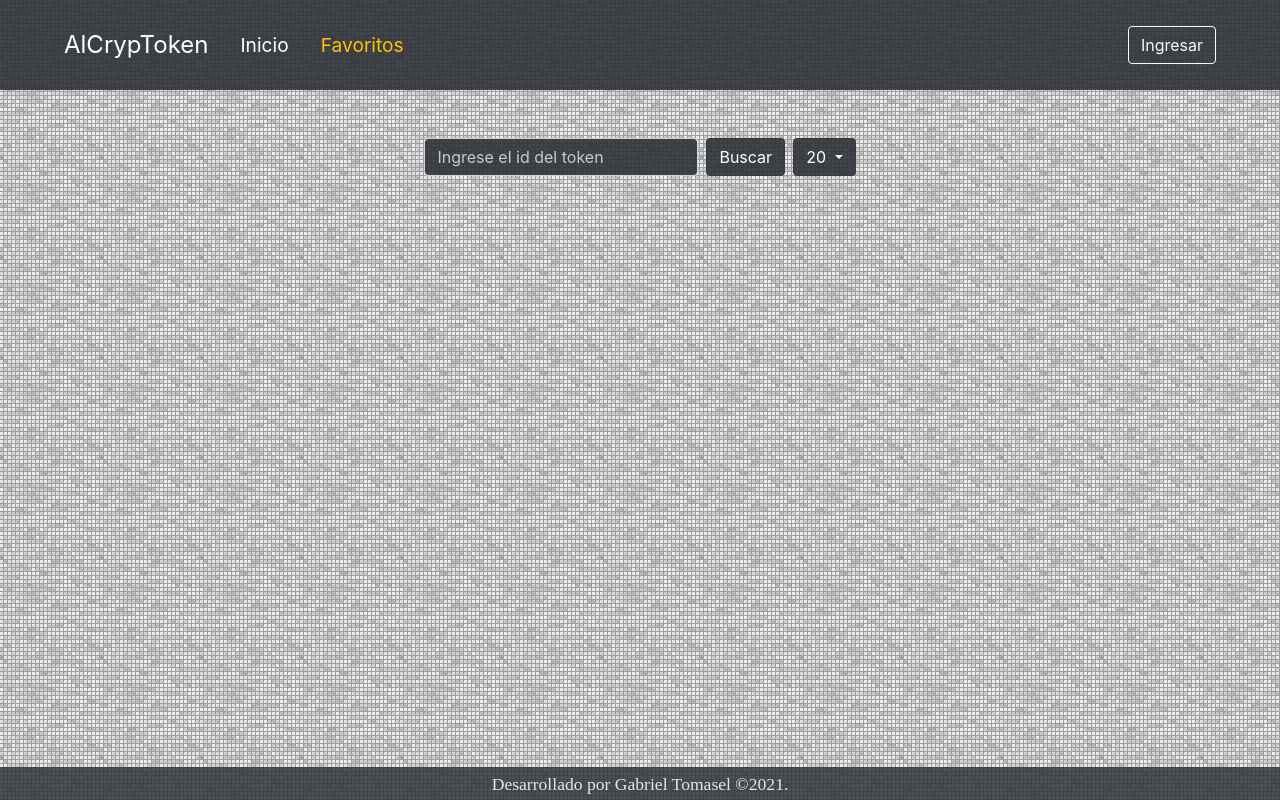
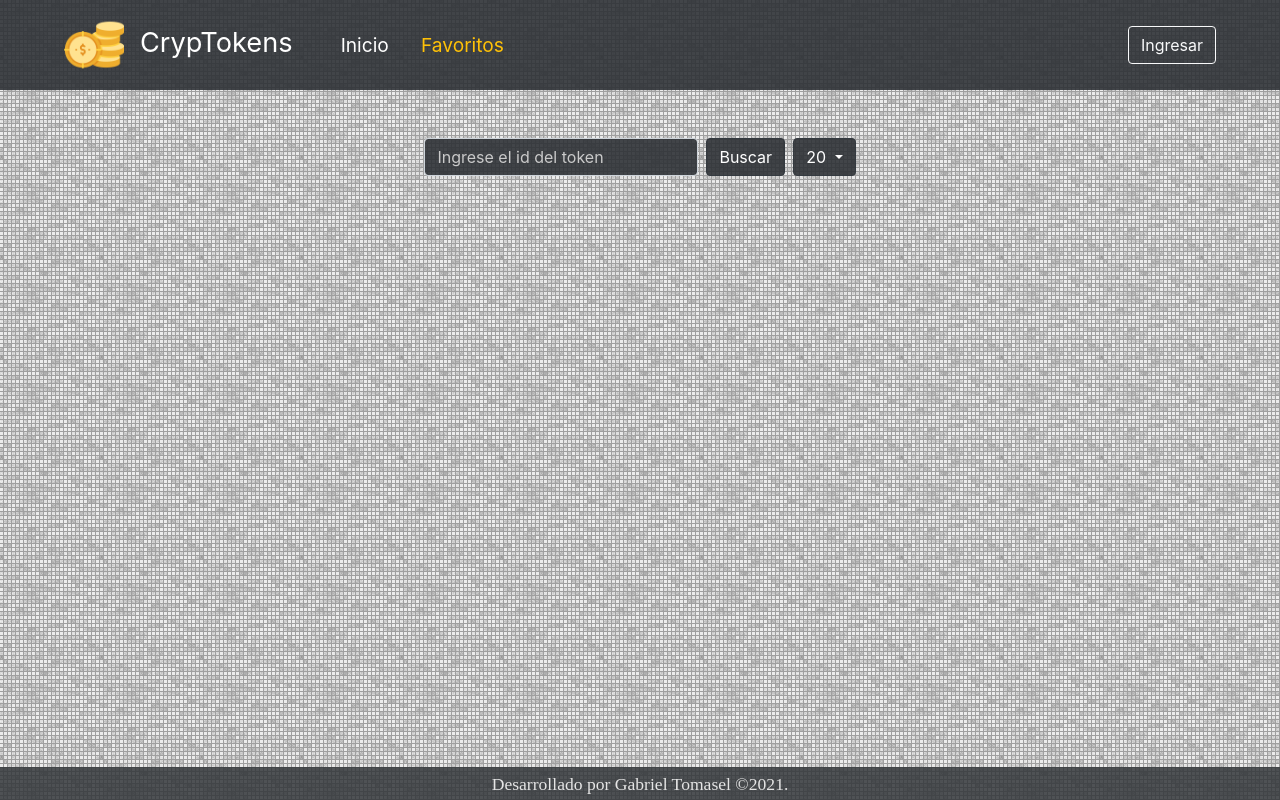
Before and after one commit to GTomasel/CrypTokens, a plain HTML site: page index.html in a window 1280 px wide. Drawn offline with Linux system fonts and the light colour scheme; no server answers; a web font is replaced by a local one.

Commit message:
add favicon and logo - added fonts

```diff
--- a/index.html
+++ b/index.html
@@ -1,10 +1,11 @@
 <!DOCTYPE html>
 <html>
   <head>
-    <title>AlCrypToken</title>
+    <title>CrypTokens</title>
     <meta charset='utf-8'>
     <meta http-equiv='X-UA-Compatible' content='IE=edge'>
     <meta name='viewport' content='width=device-width, initial-scale=1'>
+    <link rel="icon" href="media/money.png" type="image/x-icon">
     <link rel="stylesheet" type='text/css' href="css/bootstrap.min.css">
     <link rel='stylesheet' type='text/css' media='screen' href='css/styles.css'>
     <script src='js/main.js' defer></script>
@@ -13,7 +14,7 @@
   </head>
   <body class="d-flex flex-column">
     <nav id="navbar" class="navbar navbar-expand-lg navbar-dark bg-dark">
-      <a class="navbar-brand ml-5" href="index.html">AlCrypToken</a>
+      <a class="navbar-brand ml-5" href="index.html"><img class="moneyLogo" src="media/money.png"></img>CrypTokens</a>
       <a id="startButton" class="nav-link text-white" href="#">Inicio</a>
       <a id="favoritesBtn" class="nav-link text-warning" href="#">Favoritos</a>
       <div class="ml-auto" id="userProfile"></div>
--- a/js/main.js
+++ b/js/main.js
@@ -20,17 +20,21 @@
 
 //Draw cards from congecko API
 async function getCoins(qty = 20, currency = 'usd') {
+
     const APIurl = 'https://api.coingecko.com/api/v3/coins/markets?vs_currency='+currency+'&order=market_cap_desc&per_page='+qty+'&page=1&sparkline=false'
     const response = await fetch(APIurl)
     const data = await response.json()
 
     document.getElementById('cards').innerHTML = ""
 
+
+
     for (let i = 0; i < qty; i++){
+
         const symbolMayus = data[i].symbol;
         let card = document.createElement('div');
         card.innerHTML =
-                       `<div id="card${i}" class="card text-white bg-dark mb-3">
+                       `<div id="card${i}" class="card text-white bg-dark mb-3" data-aos="zoom-in">
                             <div class="d-flex flex-row-reverse">
                                 <div class="card-header">${data[i].name}</div>
                                 <label class="idHidden d-flex"><input id="favCheckbox${i}" type="checkbox">${data[i].id}<svg id="favStar${i}" class="favStar" version="1.1" id="Layer_1" xmlns="http://www.w3.org/2000/svg" xmlns:xlink="http://www.w3.org/1999/xlink" x="0px" y="0px"
@@ -48,6 +52,7 @@
                                 <span class="price w-100">$${data[i].current_price}</span>
                             </div>
                         </div>`;
+
 
         const coinID = data[i].id;
         const favCheckboxId = 'favCheckbox'+i;
@@ -148,10 +153,14 @@
 
             }
         });
+
     }
 }
 
 getCoins()
+
+
+
 
 
 //Search
@@ -297,7 +306,7 @@
 }
 
 
-//Dropdown
+//Dropdown JQuery
 $(".dropdown-menu li a").click(function(){
     var selText = $(this).text();
     $(this).parents('.btn-group').find('.dropdown-toggle').html('<span class="itemsQty">'+selText+'</span>');
--- a/sass/styles.scss
+++ b/sass/styles.scss
@@ -13,7 +13,12 @@
 nav{
   height: 90px;
   .navbar-brand{
-    font-size:1.5rem;
+    font-size:1.7rem;
+    margin-right: 2rem;
+    .moneyLogo{
+      width: 60px;
+      margin-right: 1rem;
+    }
   }
   .nav-link{
     font-size:1.2rem;
```
Also changed, not shown: css/styles.css, dist/css/styles.min.css, media/money.png (added), 2 other files.
